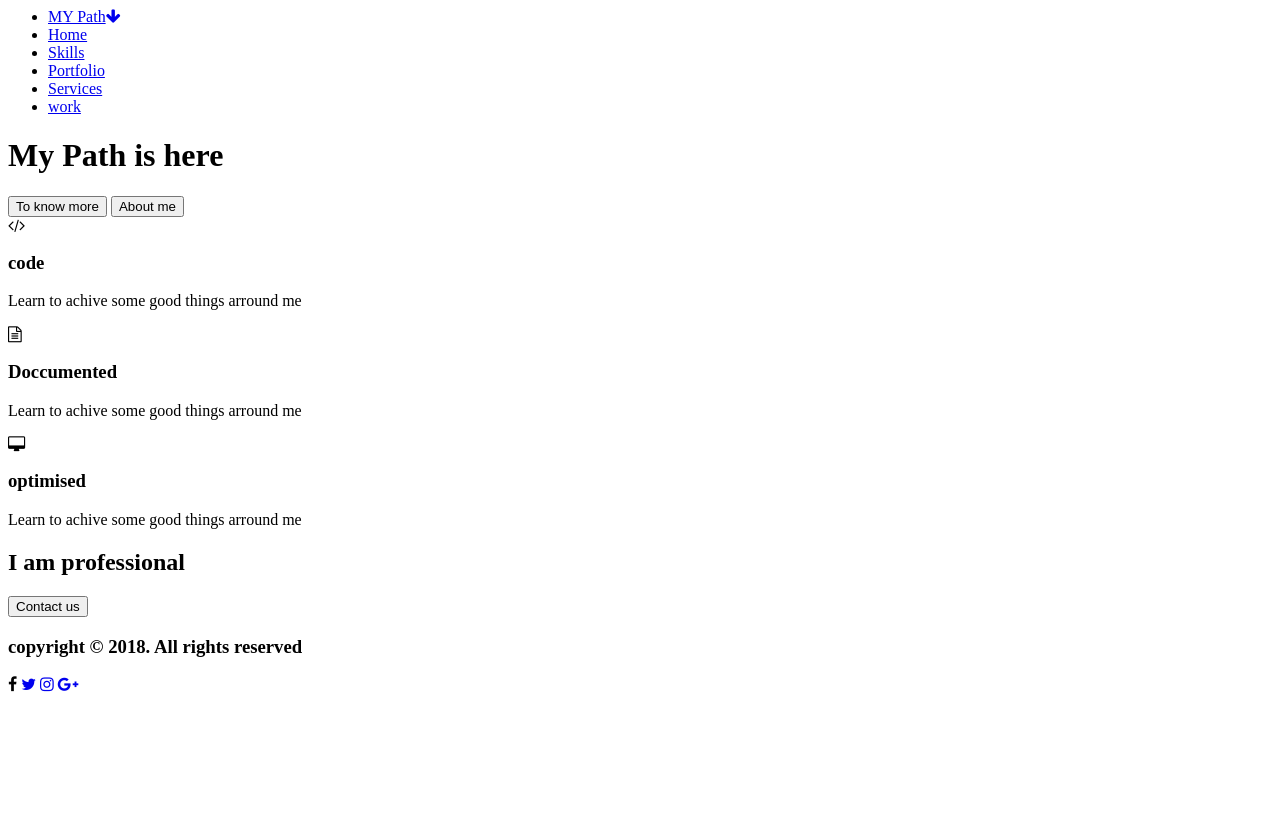
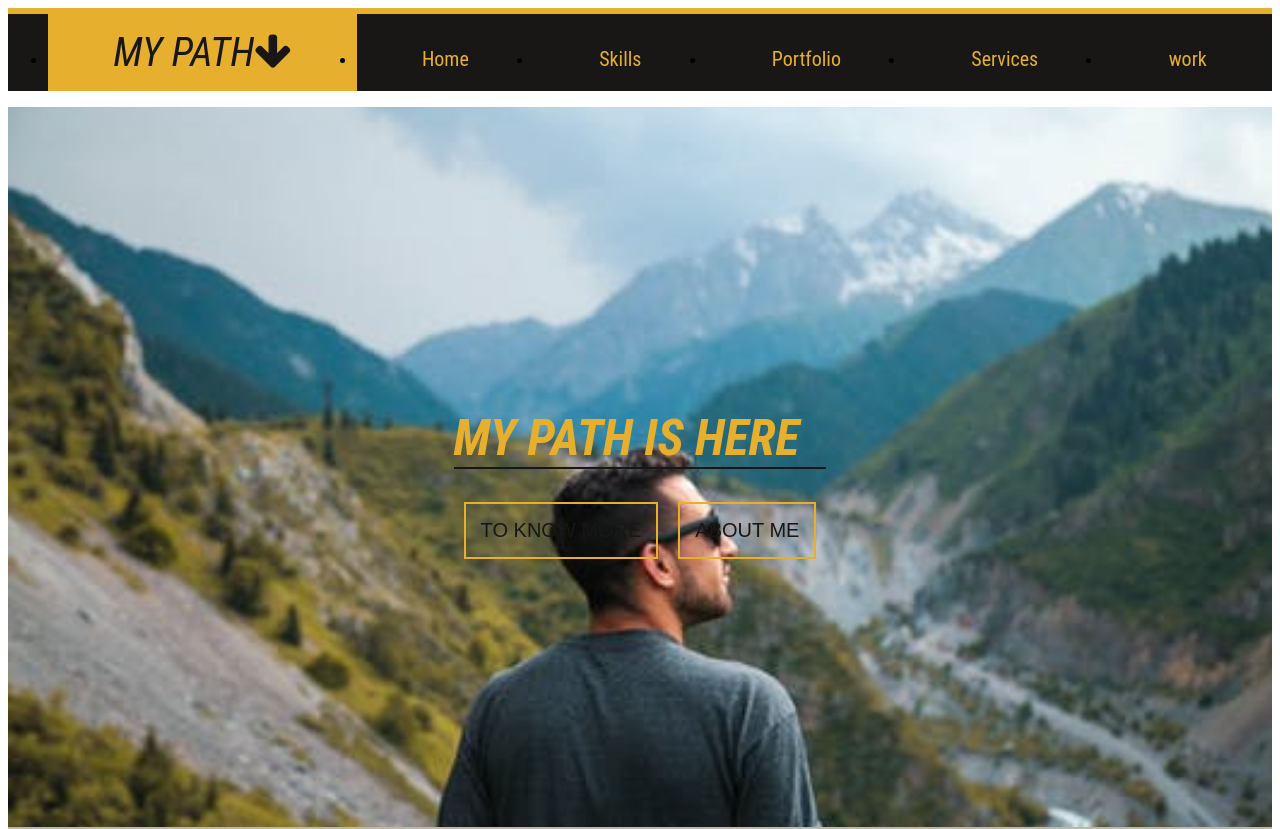
Before and after one commit to Janardhannagaraja/janardhannagaraja.github.io, a plain HTML site: page index.html in a window 1280 px wide. Shown: the top 829 px of the page. Before the commit the page ends 800 px from the top, so only its background shows below. Drawn offline with Linux system fonts and the light colour scheme.

Commit message:
Add files via upload

```diff
--- a/index.html
+++ b/index.html
@@ -6,7 +6,7 @@
 
 	<meta name="viewport" content="width=device-width, initial-scale=1.0">
 	<link href="https://fonts.googleapis.com/css?family=Roboto :500" rel="stylesheet">
-    <link rel="stylesheet" href="index.css">
+    <link rel="stylesheet" href="indexcss.css">
     <link rel="stylesheet" href="font-awesome-4.7.0/css/font-awesome.min.css">
 
 </head>
```
